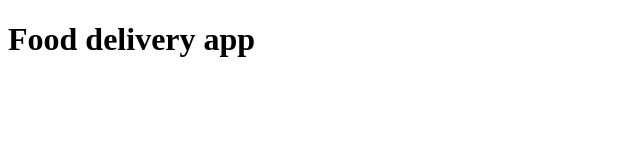
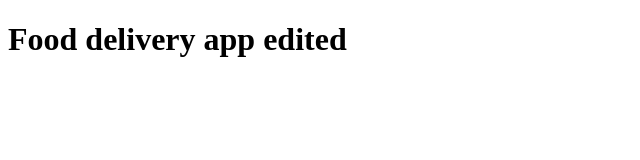
Before and after one commit to Vishwas-Rawat/foodApp, a plain HTML site: page index.html in a window 1280 px wide. Shown: the whole page, without its empty margins (0-640 px from the left). Drawn offline with Linux system fonts and the light colour scheme.

Commit message:
index file edited

```diff
--- a/index.html
+++ b/index.html
@@ -6,6 +6,6 @@
     <title>Document</title>
 </head>
 <body>
-    <h1>Food delivery app</h1>
+    <h1>Food delivery app edited</h1>
 </body>
 </html>
```
